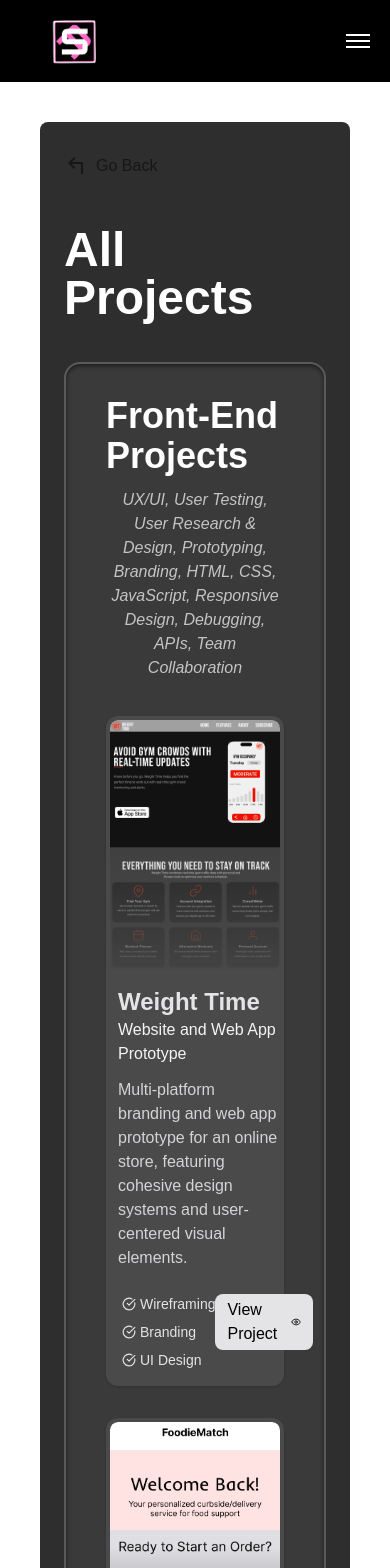
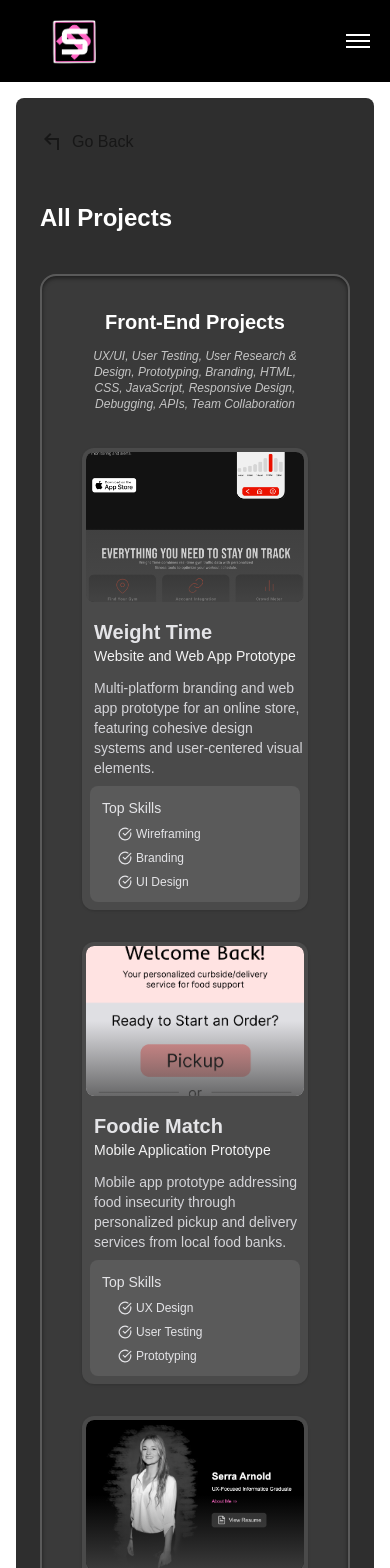
Before and after one commit to sermarno/Portfolio, a Next.js app: page /projects in a window 390 px wide. Shown: the top 1568 px of the page. Built offline with nearby package versions, Linux system fonts and the light colour scheme.

Commit message:
Styling and responsiveness of projects page

```diff
--- a/src/app/page.tsx
+++ b/src/app/page.tsx
@@ -3,6 +3,7 @@ import Image from "next/image";
 import Link from "next/link";
 import projects from "@/data/projects";
 import { Github } from "lucide-react";
+import { Check } from "lucide-react";
 import { FileText } from "lucide-react";
 import { ExternalLink, Eye, Folder } from "lucide-react";
 
@@ -137,16 +138,51 @@ export default function HomePage() {
       {/* Informatics Section */}
       <section className="flex flex-col px-6 py-12 relative">
         <div className="max-w-6xl mx-auto">
-          <h2 className="text-2xl font-semibold text-white mb-6">
-            Informatics
-          </h2>
+          {/* Dictionary-style Informatics Header */}
+          <div className="flex">
+            <div className="bg-[#1a1a1a] border border-gray-700 rounded-xl p-6 mb-6">
+              <h2 className="text-3xl font-bold text-white">Informatics</h2>
+              <p className="text-gray-400 italic mt-1">/in·fr·ma·tuhks/</p>
+              <p className="text-gray-400 uppercase text-xs mt-1">noun</p>
+              <p className="text-white mt-3">
+                The study of how people, technology, and data interact. Focuses
+                on designing and leveraging technology to enhance user
+                experiences and improve productivity.
+              </p>
+            </div>
+            <div className="flex flex-col ml-3 bg-[#1a1a1a] rounded">
+              <h2 className="flex justify-center p-8 text-xl font-bold items-center">
+                Technical Skills
+              </h2>
+              {/* Skills underneath */}
+              <div className="flex flex-wrap gap-4 m-5">
+                {[
+                  "UX/UI Design",
+                  "Human-Computer Interaction",
+                  "Data Analysis & Management",
+                  "Python & VBA Programming",
+                  "Database Design & SQL",
+                  "User Research & Usability Testing",
+                  "Responsive & Accessible Design",
+                ].map((skill) => (
+                  <div
+                    key={skill}
+                    className="flex items-center gap-1 text-[#ff65c5] px-7 text-sm font-medium"
+                  >
+                    <Check size={16} className="text-[#ff65c5]" />
+                    <span>{skill}</span>
+                  </div>
+                ))}
+              </div>
+            </div>
+          </div>
 
           {/* Text + Image Container */}
-          <div className="flex flex-col md:flex-row items-start gap-8 mb-6">
+          <div className="flex flex-col md:flex-row items-start gap-8 mt-[50px]">
             {/* Text on the left */}
-            <div className="md:w-2/3">
+            <div className="md:w-2/3 ml-4">
+              <h2 className="text-xl mb-2">My Growth in Informatics</h2>
               <p className="text-white mb-4">
-                <i>The study of how people, technology, and data interact.</i>{" "}
                 My B.S. in Informatics has granted me a great ability to
                 leverage technology to enhance business productivity, improve
                 user experiences, and design intuitive digital solutions for
@@ -210,27 +246,6 @@ export default function HomePage() {
                 <b> Aldeas Connect</b>
               </p>
             </div>
-          </div>
-
-          {/* Skills underneath */}
-          <div className="flex flex-wrap gap-4">
-            {[
-              "UX/UI Design",
-              "Human-Computer Interaction",
-              "Web Development (React, Next.js, HTML, CSS, JS)",
-              "Data Analysis & Management",
-              "Python & VBA Programming",
-              "Database Design & SQL",
-              "User Research & Usability Testing",
-              "Responsive & Accessible Design",
-            ].map((skill) => (
-              <span
-                key={skill}
-                className="bg-[#ff65c5] text-black px-3 py-1 rounded-full text-sm font-medium"
-              >
-                {skill}
-              </span>
-            ))}
           </div>
         </div>
       </section>
--- a/src/app/projects/page.tsx
+++ b/src/app/projects/page.tsx
@@ -27,74 +27,72 @@ export default function ProjectsPage() {
     projSkills,
     href,
   }: ProjectCardProps) => (
+    // Project Cards
     <article
-      className="bg-[#4a4a4a] p-1 text-[#e4e4e7] rounded-xl shadow-sm transition-all duration-300 ease-in-out
+      className="bg-[#4a4a4a] p-1 text-[#e4e4e7] max-w-[300px] rounded-xl shadow-sm transition-all duration-300 ease-in-out
                         hover:shadow-[0_0_40px_rgba(251,91,191,0.4)] hover:-translate-y-1
                         transform perspective-1000"
     >
+      {/* Clickable Project Cards */}
+      <Link href={href}>
+        {/* Project Image */}
         <div className="relative overflow-hidden rounded-lg mb-4">
           <img
             src={imageSrc}
             alt={imageAlt}
-          className="w-full h-[250px] object-cover rounded-lg transition-transform duration-500"
+            className="w-full h-[150px] object-cover rounded-lg transition-transform duration-500"
           />
           <div className="absolute inset-0 bg-gradient-to-t from-[#4a4a4a] via-transparent to-transparent opacity-80 pointer-events-none rounded-lg"></div>
         </div>
-      <h3 className="text-2xl font-semibold ml-2">{title}</h3>
-      <p className="text-[#f4f4f4] ml-2 mb-2">{subtitle}</p>
-      <p className="text-[#d4d4d8] mt-3 ml-2">{description}</p>
-      <div className="flex justify-between items-start m-3 mt-6">
+        {/* Project Title, Subtitle, and description */}
+        <h3 className="text-xl font-semibold ml-2">{title}</h3>
+        <p className="text-sm text-[#f4f4f4] ml-2 mb-2">{subtitle}</p>
+        <p className="text-sm text-[#d4d4d8] mt-3 ml-2">{description}</p>
+        <div className="flex text-sm flex-col m-1 mt-2 bg-[#5a5a5a] p-3 rounded-lg">
+          <h2 className="mb-2">Top Skills</h2>
           {/* Project Skills */}
-        <div className="flex flex-col gap-2">
+          <div className="flex flex-col ml-4 gap-2">
             {projSkills.map((skill, index) => (
               <div key={index} className="flex items-center">
                 <CheckCircle className="mr-1" size={14} />
-              <p className="text-sm font-medium">{skill}</p>
+                <p className="text-xs font-medium">{skill}</p>
               </div>
             ))}
           </div>
-        <div>
-          <Link
-            href={href}
-            className="flex px-3 py-1 items-center text-black bg-[#e4e4e7] rounded-lg duration-300 ease-in-out hover:bg-[#a1a1aa]"
-          >
-            View Project
-            <Eye className="ml-2" size={16} />
+        </div>
       </Link>
-        </div>
-      </div>
     </article>
   );
 
   return (
-    <main className="min-h-screen m-6 bg-[#2e2e2e] rounded-lg p-6">
+    <main className="min-h-screen max-w-[1100px] m-auto m-6 bg-[#2e2e2e] rounded-lg p-6">
       {/* Back Button (mobile only, visible when sidebar is hidden) */}
       <button
         onClick={() => router.back()}
-        className="relative flex items-center [@media(min-width:1200px)]:hidden py-2 mb-2 font-medium group transition-colors gap-2 cursor-pointer"
+        className="relative flex items-center py-2 mb-2 font-medium group transition-colors gap-2 cursor-pointer"
       >
         <span className="material-symbols-outlined">arrow_top_left</span>
         Go Back
         {/* underline effect */}
         <span className="absolute bottom-0 left-0 w-0 h-0.5 bg-white group-hover:w-full transition-all duration-300"></span>
       </button>
-      <h1 className="text-5xl pt-8 pb-10 font-extrabold text-white">
+      <h1 className="text-2xl md:text-4xl pt-8 pb-10 font-extrabold text-white">
         All Projects
       </h1>
 
       {/* FRONT-END SECTION */}
       <section className="flex flex-col items-center px-10 py-8 mx-auto max-w-7xl bg-[#3a3a3a] rounded-2xl border-2 border-[#5a5a5a] shadow-inner shadow-black/50">
-        <h2 className="text-4xl text-white font-bold mb-3">
+        <h2 className="text-xl md:text-2xl text-white font-bold mb-3">
           Front-End Projects
         </h2>
-        <p className="text-white/70 text-center italic mb-9">
+        <p className="max-w-[700px] m-auto text-xs md:text-sm lg:text-md text-white/70 text-center italic mb-9">
           UX/UI, User Testing, User Research & Design, Prototyping, Branding,
           HTML, CSS, JavaScript, Responsive Design, Debugging, APIs, Team
           Collaboration
         </p>
 
         {/* ✅ PROJECTS GRID (all cards in one grid) */}
-        <div className="grid grid-cols-1 md:grid-cols-2 lg:grid-cols-3 gap-8 w-full">
+        <div className="grid grid-cols-1 md:grid-cols-3 lg:grid-cols-4 gap-8 w-full">
           <ProjectCard
             title="Weight Time"
             subtitle="Website and Web App Prototype"
@@ -116,14 +114,14 @@ export default function ProjectsPage() {
           <ProjectCard
             title="Portfolio Showcase"
             subtitle="Personal React Portfolio"
-            description="Responsive React portfolio featuring interactive animations and a modern, minimalist design for enhanced user navigation."
+            description="Responsive React portfolio featuring interactive animations, dynamic pages, and a modern, minimalist design for enhanced user navigation."
             imageSrc="/portfolioSnippet.png"
             imageAlt="Portfolio Website"
             projSkills={["React", "Tailwind", "Next.js"]}
             href="/projects/portfolio"
           />
           <ProjectCard
-            title="Discover Downtown Washington"
+            title="Roots & Trails"
             subtitle="Mobile Web Application"
             description="Responsive mobile web application designed from client design goals, integrating interactive features for an engaging user experience."
             imageSrc="/roots&TrailsSnippet.png"
@@ -133,7 +131,7 @@ export default function ProjectsPage() {
           />
           <ProjectCard
             title="Wellness Camp Registration Form"
-            subtitle="Interactive Web Form with Front-End Validation"
+            subtitle="Interactive Web Form"
             description="Responsive registration form built with HTML, CSS, Bootstrap, and JavaScripts. Features client-side validation, dynamic table rendering from submissions, and local storage."
             imageSrc="/wellnessForm.png"
             imageAlt="Registration Form Image"
```
Lines whose indentation alone changed are shown as unchanged.
